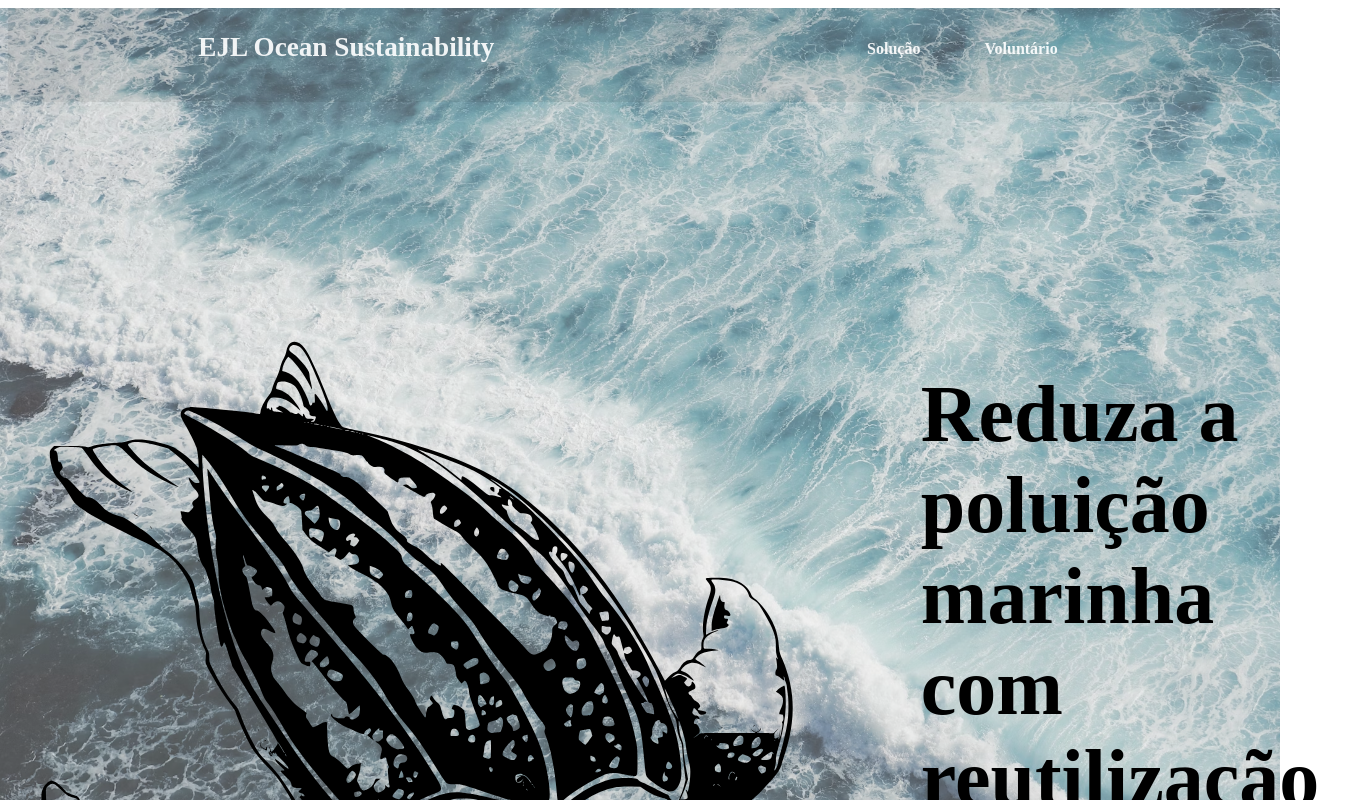
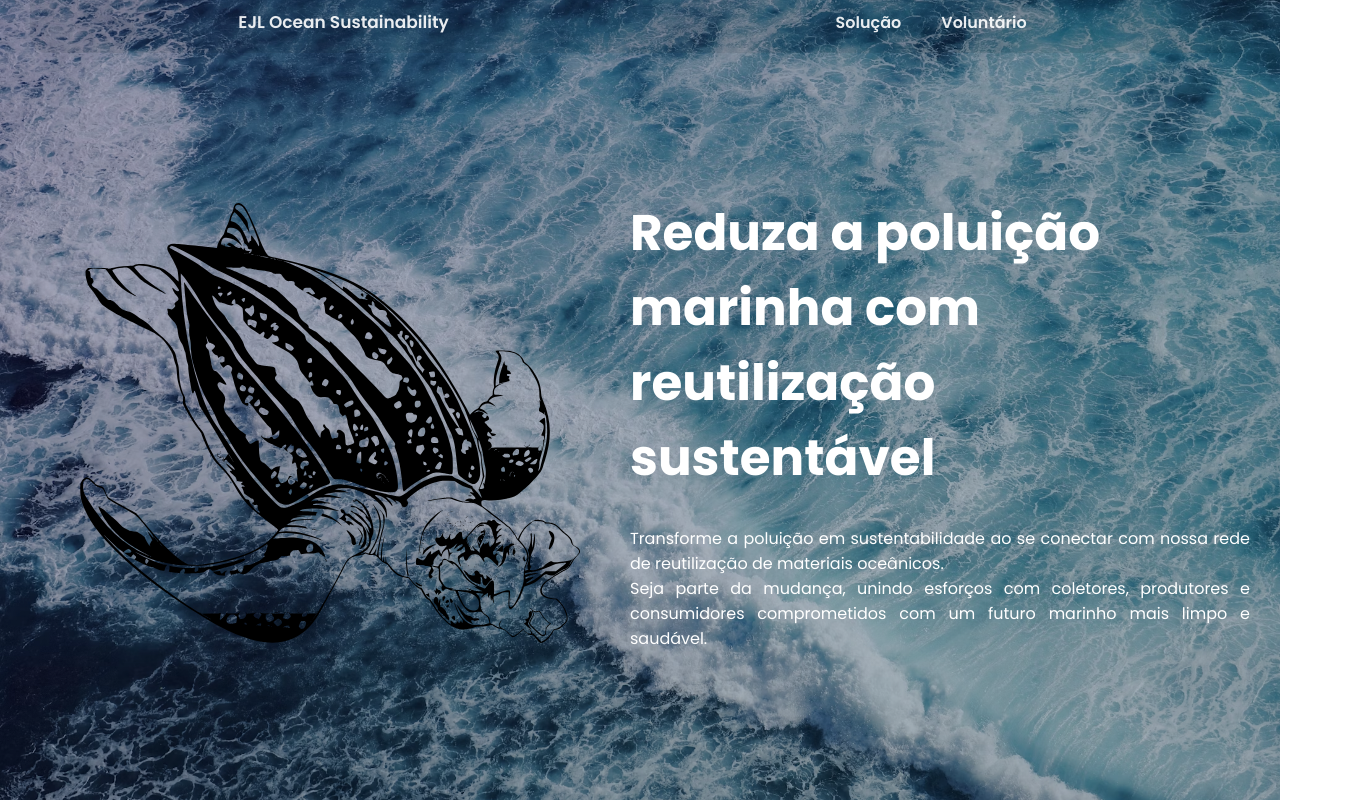
Before and after one commit to jumarianobf/gs-ejl-ocean, a Next.js app: page / in a window 1280 px wide. Shown: the top 800 px of the page, 1366 px wide, since content can reach past the window. Built offline with nearby package versions, Linux system fonts and the light colour scheme.

Commit message:
ajuste feito css global

```diff
--- a/src/app/globals.css
+++ b/src/app/globals.css
@@ -1 +1,24 @@
 @import url('https://fonts.googleapis.com/css2?family=Poppins:ital,wght@0,300;0,400;0,500;0,600;0,700;1,300;1,400;1,500;1,600;1,700&display=swap');
+
+* {
+    margin: 0;
+    padding: 0;
+    box-sizing: border-box;
+    scroll-behavior: smooth;
+}
+
+:root {
+    font-size: 62.5%; /* 1rem = 10px */
+    font-family: 'Poppins', sans-serif;
+}
+
+html, body {
+    min-height: 100vh;
+}
+
+body {
+    font-size: 1.6rem;
+    background: linear-gradient(135deg, rgb(8, 0, 77) 0%, rgb(1, 39, 70) 35%, rgb(45, 59, 83) 100%);
+    color: #ffffff;
+    padding: 0rem 3rem;
+}
```
